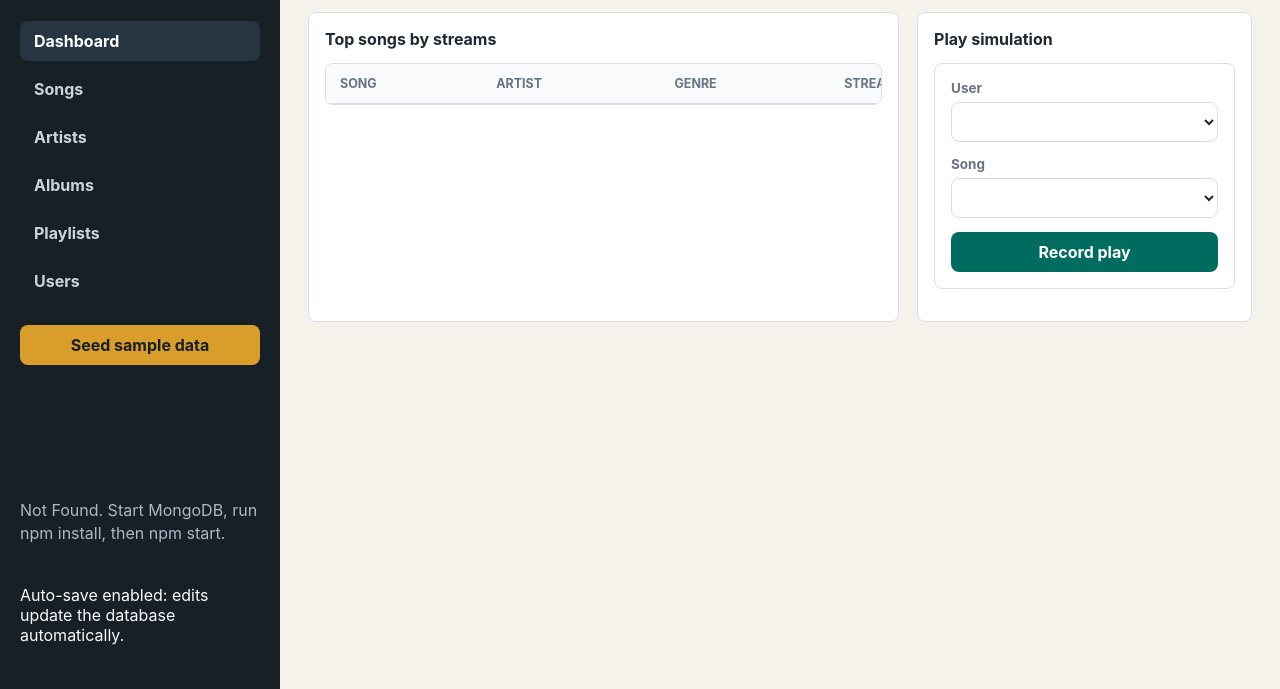
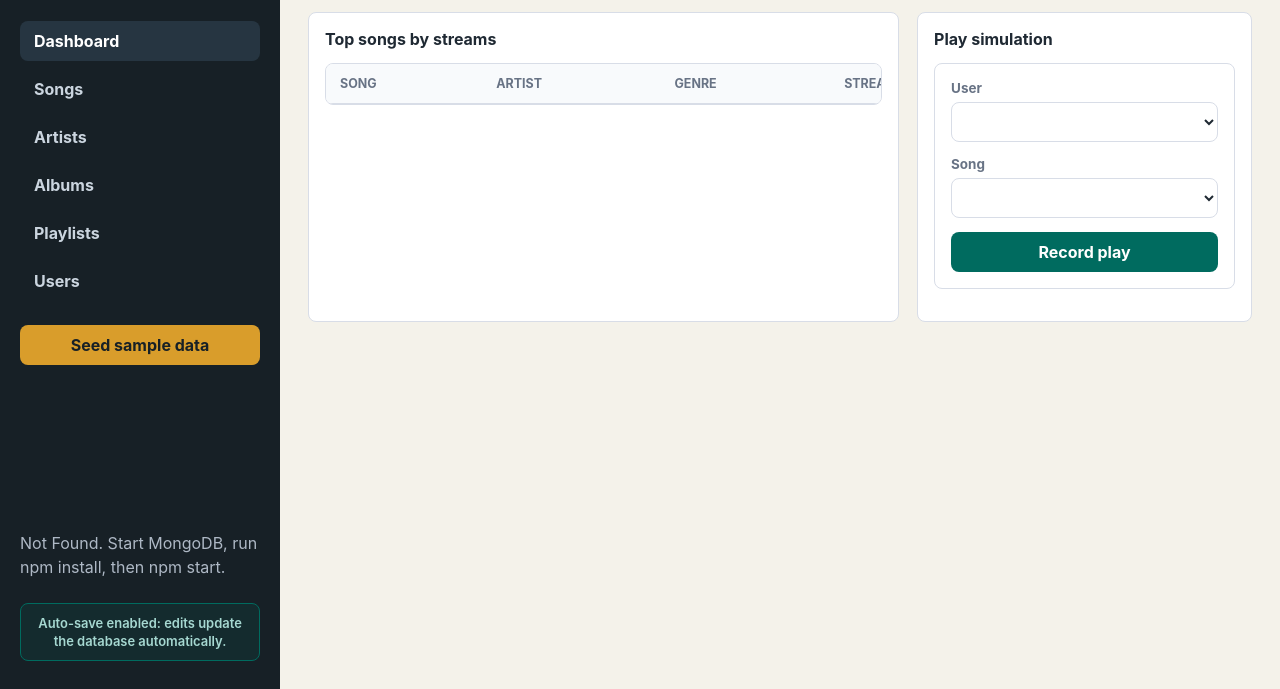
Before and after one commit to Ronak-Kothari007/music-managment, a website: page public/index.html in a window 1280 px wide. Shown: the part 111-800 px from the top of the page. Drawn offline with Linux system fonts and the light colour scheme; no server answers.

Commit message:
Add styled auto-save indicator

```diff
--- a/public/styles.css
+++ b/public/styles.css
@@ -117,6 +117,19 @@ button {
   margin: auto 0 0;
   color: #aeb8c5;
   line-height: 1.45;
+}
+
+.autosave-note {
+  margin: 0;
+  padding: 10px 12px;
+  background: rgba(0, 107, 95, 0.15);
+  border: 1px solid var(--accent);
+  border-radius: var(--radius);
+  color: #a6d8d1;
+  font-size: 0.81rem;
+  font-weight: 600;
+  line-height: 1.4;
+  text-align: center;
 }
 
 .workspace {
```
